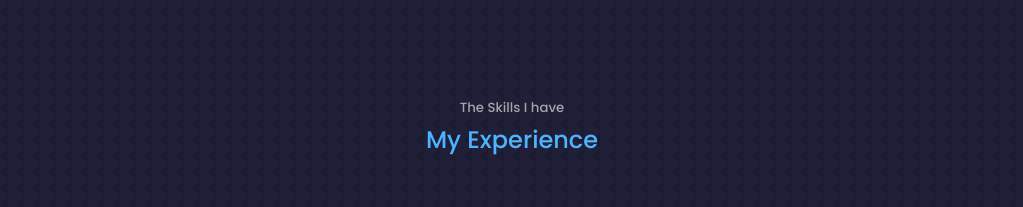
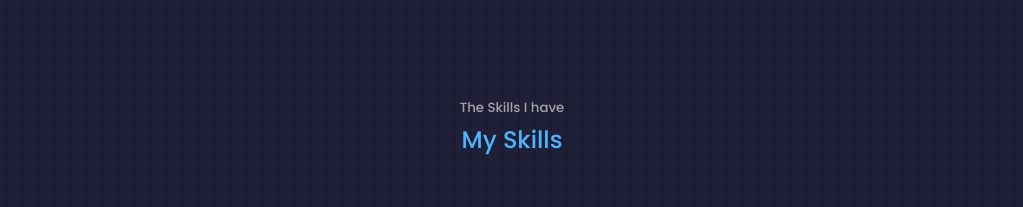
Before and after one commit to RitvikDeshpande/Portfolio, a React (Create React App) app: page / in a window 1280 px wide. Shown: the part 1580-1787 px from the top of the page, without its empty margins (128-1151 px from the left). Built offline with nearby package versions, Linux system fonts and the light colour scheme.

Commit message:
changed experieince page

```diff
--- a/src/components/experience/experience.jsx
+++ b/src/components/experience/experience.jsx
@@ -6,7 +6,7 @@ const experience = () => {
     return (
         <section id="experience">
             <h5>The Skills I have</h5>
-            <h2>My Experience</h2>
+            <h2>My Skills</h2>
 
             <div className="container experience__container">
                 <div className="experience__frontend">
```
